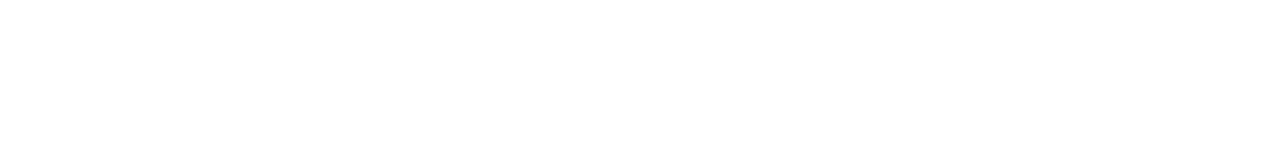
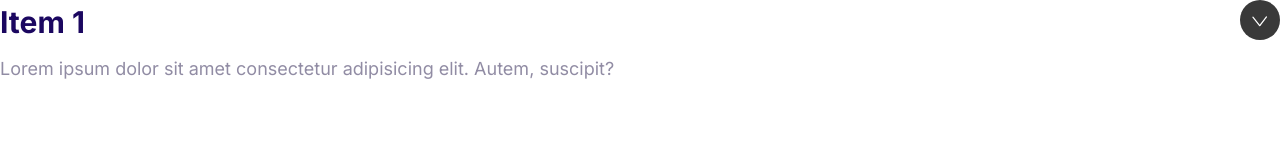
Before and after one commit to Chxshire22/Sample-Website-Frontend-Only, a plain HTML site: page index.html in a window 1280 px wide. Drawn offline with Linux system fonts and the light colour scheme.

Commit message:
added collapsible comp

```diff
--- a/css/style.css
+++ b/css/style.css
@@ -552,3 +552,37 @@
     margin: 0 2rem;
   }
 }
+
+/* collapsibles */
+
+.collapsible__header{
+  display: flex;
+  justify-content: space-between;
+}
+
+.collapsible__heading{
+  margin-top: 0;
+  font-size: 3rem;
+}
+
+.collapsible__chevron{
+  transform: rotate(-90deg);
+  transition: transform 0.3s;
+}
+
+.collapsible__content{
+  max-height: 0;
+  opacity: 0;
+  overflow: hidden;
+  transition: all 0.3s;
+}
+
+.collapsible--expanded .collapsible__chevron{
+  transform: rotate(0);
+}
+
+.collapsible--expanded .collapsible__content{
+  display: block;
+  max-height: 100vh;
+  opacity: 1;
+}
--- a/index.html
+++ b/index.html
@@ -14,6 +14,20 @@
     <link rel="stylesheet" href="css/style.css" />
   </head>
   <body>
-
+    <div class="collapsible collapsible--expanded">
+      <header class="collapsible__header">
+        <h2 class="collapsible__heading">Item 1</h2>
+        <img
+          class="icon icon--white collapsible__chevron"
+          src="images/chevron.svg"
+          alt=""
+        />
+      </header>
+      <div class="collapsible__content">
+        Lorem ipsum dolor sit amet consectetur adipisicing elit. Autem,
+        suscipit?
+      </div>
+    </div>
+    <script src="main.js"></script>
   </body>
 </html>
--- /dev/null
+++ b/main.js
@@ -0,0 +1,7 @@
+const collapsibles = document.querySelectorAll(".collapsible");
+
+collapsibles.forEach((item) =>
+  item.addEventListener("click", function () {
+    this.classList.toggle("collapsible--expanded");
+  })
+);
```
Also changed, not shown: components/collapsible.html (added, +14 -0 lines), images/chevron.svg (added).
